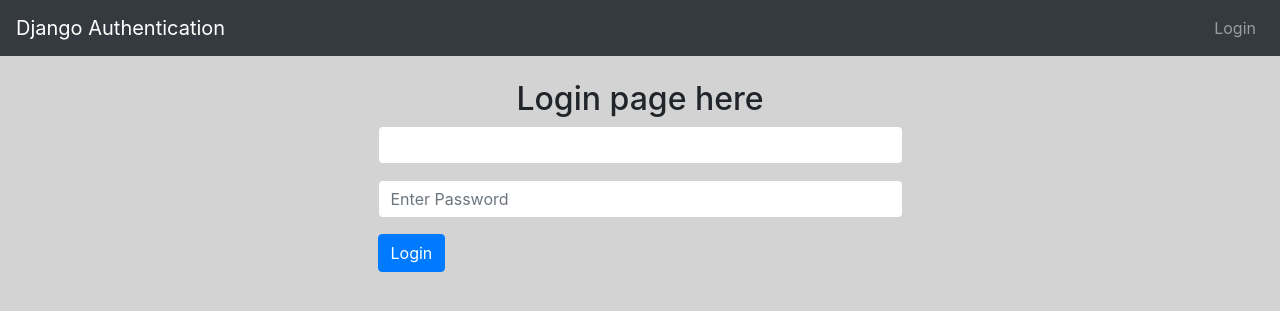
After one commit to stevekutz/django_authentication, a Django app: page /login/ in a window 1280 px wide. The commit adds this page. Shown: the top 311 px of the page. Run offline with Django 3.2, Linux system fonts and the light colour scheme; some libraries are stand-ins or nearby versions.

Commit message:
added login form, minor layout improvements

```diff
--- a/my_site/authenticate/templates/authenticate/base.html
+++ b/my_site/authenticate/templates/authenticate/base.html
@@ -46,7 +46,10 @@
                 </div>
             </li> {% endcomment %}
             <li class="nav-item">
-                <a class="nav-link disabled" href="#" tabindex="-1" aria-disabled="true">Disabled</a>
+                <!-- Button trigger modal -->
+
+                            <a class="nav-link" href = "{% url 'login' %}">Login</a>
+
             </li>
             </ul>
             {% comment "note explaining why this code is disabled" %} <form class="form-inline my-2 my-lg-0">
--- /dev/null
+++ b/my_site/authenticate/templates/authenticate/login.html
@@ -0,0 +1,22 @@
+{% extends 'authenticate/base.html'%}
+{% block content %}
+
+<h2 class = "text-center"> Login page here </h2>
+
+<div class = "col-md-6 offset-md-3">
+    <form>
+    <div class="form-group">
+
+        <input type="email" class="form-control" aria-describedby="emailHelp" placehiolder = "Enter Username" name = "username">
+
+    </div>
+    <div class="form-group">
+
+        <input type="password" class="form-control" placeholder = "Enter Password" name = "password">
+    </div>
+
+    <button type="submit" class="btn btn-primary">Login</button>
+    </form>
+</div>
+
+{% endblock %}
--- a/my_site/authenticate/urls.py
+++ b/my_site/authenticate/urls.py
@@ -2,5 +2,6 @@ from django.urls import path
 from . import views
 
 urlpatterns = [
-   path('', views.home, name = "home")
+   path('', views.home, name = "home"),
+   path('login/', views.login_user, name = "login"),
 ]
--- a/my_site/authenticate/views.py
+++ b/my_site/authenticate/views.py
@@ -1,5 +1,10 @@
 from django.shortcuts import render
+from django.contrib.auth import authenticate, login, logout
 
 # Create your views here.
 def home(request):
     return render(request, 'authenticate/home.html', {})
+
+
+def login_user(request):
+    return render(request, 'authenticate/login.html', {})
```
Also changed, not shown: Modified_navbar.png, README.MD.
